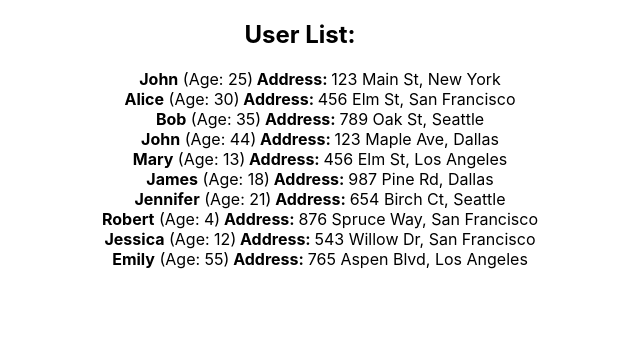
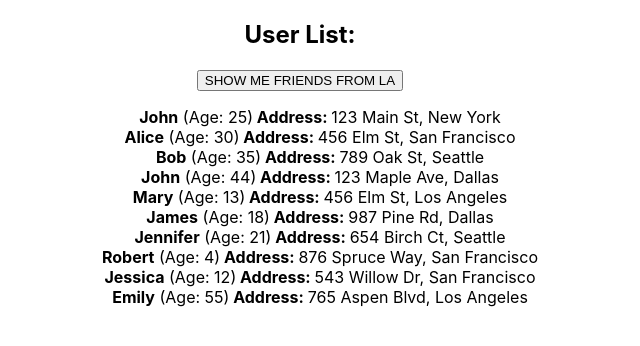
Before and after one commit to Innuska23/homework-front, a React (Create React App) app: page / in a window 1280 px wide. Shown: the top 346 px of the page, without its empty margins (340-980 px from the left). Built offline with nearby package versions, Linux system fonts and the light colour scheme.

Commit message:
first commit

```diff
--- a/src/App.tsx
+++ b/src/App.tsx
@@ -7,8 +7,8 @@
 function App() {
   return (
     <div className="App">
-      <HW1 />
-      {/*<HW2 />*/}
+      {/* <HW1 /> */}
+      <HW2 />
       {/*<HW3 />*/}
       {/*<HW4 />*/}
     </div>
--- a/src/HW/2/CurrentUser.tsx
+++ b/src/HW/2/CurrentUser.tsx
@@ -1,7 +1,7 @@
 import { UserType } from './HW2';
 
 type CurrentUserPropsType = {
-  user: any // пропиши типизацию
+  user: UserType
 };
 
 export const CurrentUser = (props: CurrentUserPropsType) => {
--- a/src/HW/2/HW2.tsx
+++ b/src/HW/2/HW2.tsx
@@ -10,11 +10,11 @@
   id: number;
   name: string;
   age: number;
-  address: any; // пропиши типизацию
+  address: AddressType;
 };
 
 export type UsersObjectType = {
-  myFriends: any; // пропиши типизацию
+  myFriends: UserType[];
 };
 
 export const HW2 = () => {
@@ -30,7 +30,7 @@
   // ❗ Массив с данными не трогаем!
 
   const users = {
-    myFriends:[
+    myFriends: [
       { id: 1, name: 'John', age: 25, address: { street: '123 Main St', city: 'New York' } },
       { id: 2, name: 'Alice', age: 30, address: { street: '456 Elm St', city: 'San Francisco' } },
       { id: 3, name: 'Bob', age: 35, address: { street: '789 Oak St', city: 'Seattle' } },
@@ -47,7 +47,7 @@
   let [currentUsers, setCurrentUsers] = useState<UsersObjectType>(users);
 
   const filterUsers = () => {
-    const filteredUsers = 'НУЖНО ПРОФИЛЬТРОВАТЬ ДРУЗЕЙ. ОСТАВЛЯЕМ ТОЛЬКО ТЕХ, КОТОРЫЕ ЖИВУТ В ГОРОДЕ LOS ANGELES';
+    const filteredUsers = users.myFriends.filter(friend => friend.address.city === 'Los Angeles')
     setCurrentUsers({ myFriends: filteredUsers });
   };
 
--- a/src/HW/2/UserList2.tsx
+++ b/src/HW/2/UserList2.tsx
@@ -1,9 +1,9 @@
-import {CurrentUser} from './CurrentUser';
-import {UsersObjectType} from './HW2';
+import { CurrentUser } from './CurrentUser';
+import { UsersObjectType } from './HW2';
 
 type UserList2PropsType = {
-	users: any // пропиши типизацию
-	filterUsers: any // пропиши типизацию
+	users: UsersObjectType
+	filterUsers: () => void
 };
 
 export const UserList2 = (props: UserList2PropsType) => {
@@ -11,13 +11,14 @@
 		<div id={'hw02-users'}>
 			<h2>User List:</h2>
 
-			{/*<button id={'hw02-filter-button'} onClick={() => props.filterUsers}>SHOW ME FRIENDS FROM LA</button>*/}
+			<button id={'hw02-filter-button'} onClick={() => props.filterUsers()}>SHOW ME FRIENDS FROM LA</button>
 
-			{/*<ul>*/}
-			{/*  {props.users.myFriends.map((user) => (*/}
-			{/*    <ВЫЗЫВАЕМ КОМПОНЕНТУ CurrentUser />*/}
-			{/*  ))}*/}
-			{/*</ul>*/}
+			<ul>
+				{props.users.myFriends.map((user) => (
+					<CurrentUser key={user.id} user={user} />
+				))}
+			</ul>
+
 		</div>
 	);
 };
```
